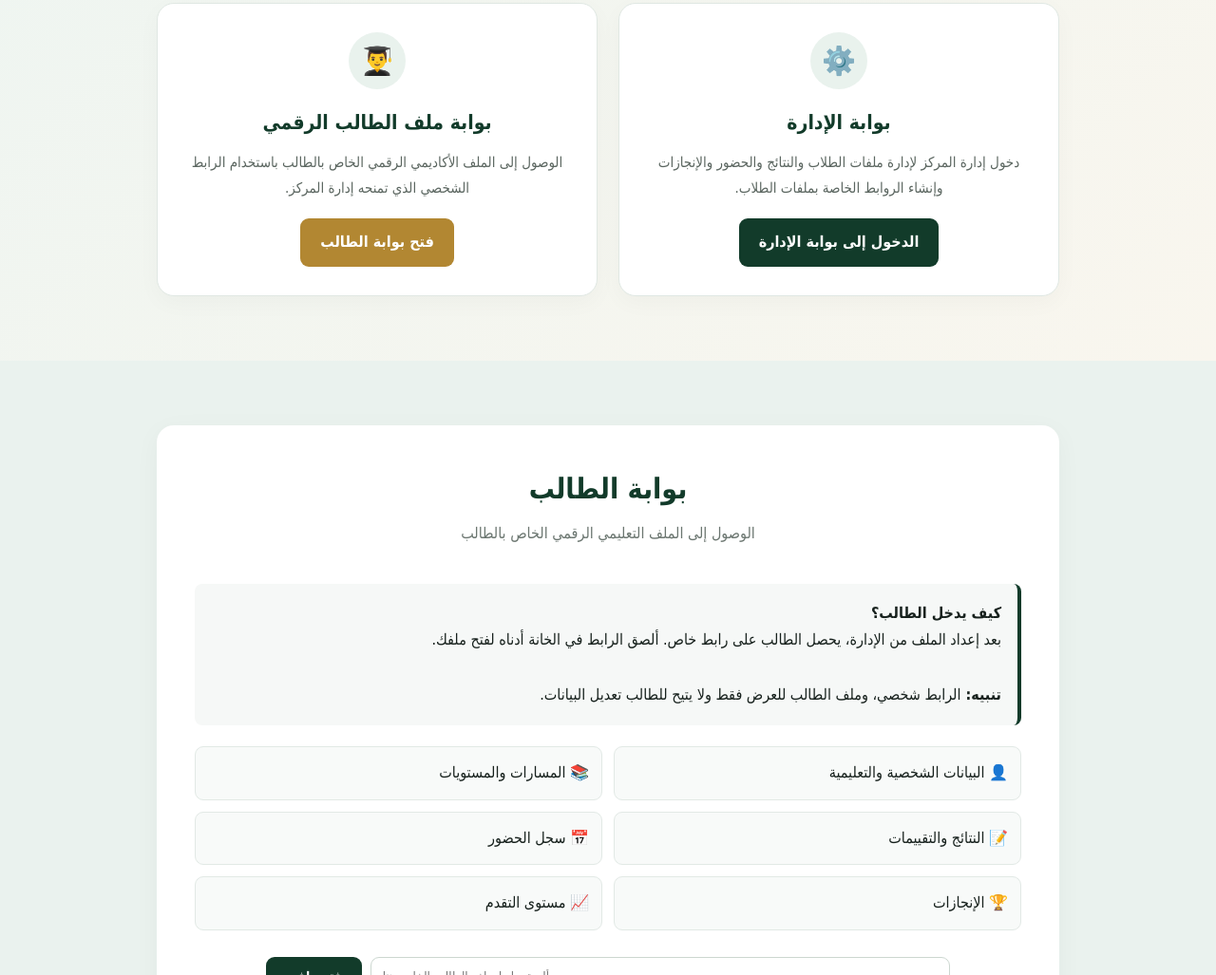
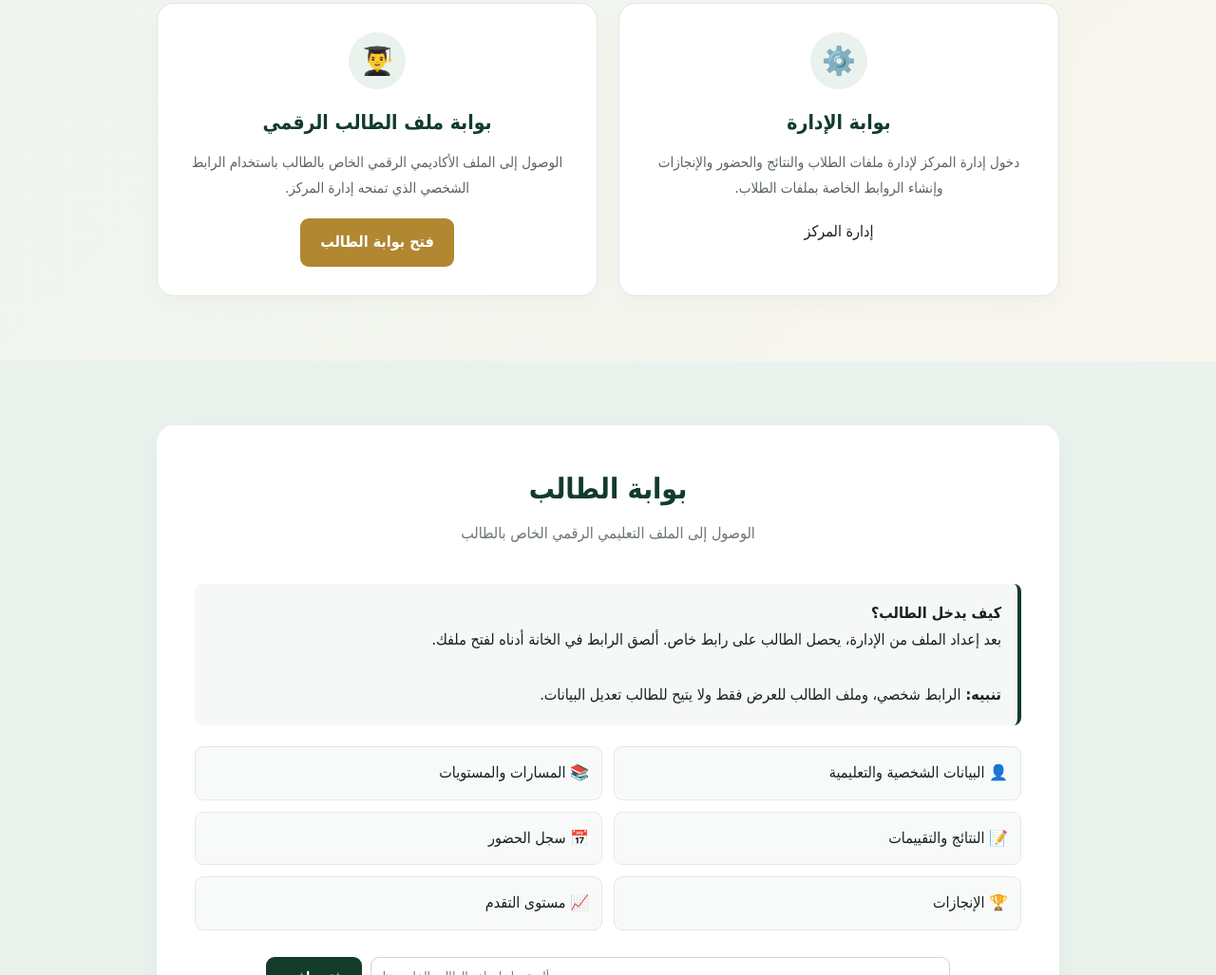
Before and after one commit to musa916/senegambian-center, a plain HTML site: page index.html in a window 1280 px wide. Shown: the part 4120-5147 px from the top of the page at 95% size. Drawn offline with Linux system fonts and the light colour scheme.

Commit message:
Update index.html

```diff
--- a/index.html
+++ b/index.html
@@ -1122,10 +1122,10 @@ id="portals">
 </p>
 
 <a
-class="btn green"
+class="nav-admin"
 href="admin.html">
 
-الدخول إلى بوابة الإدارة
+إدارة المركز
 
 </a>
 
```
